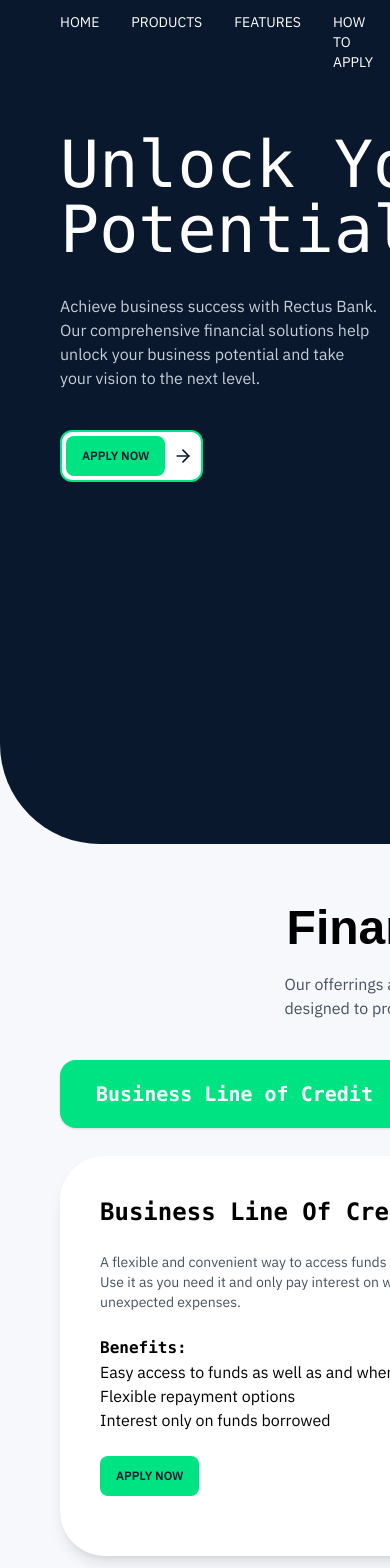
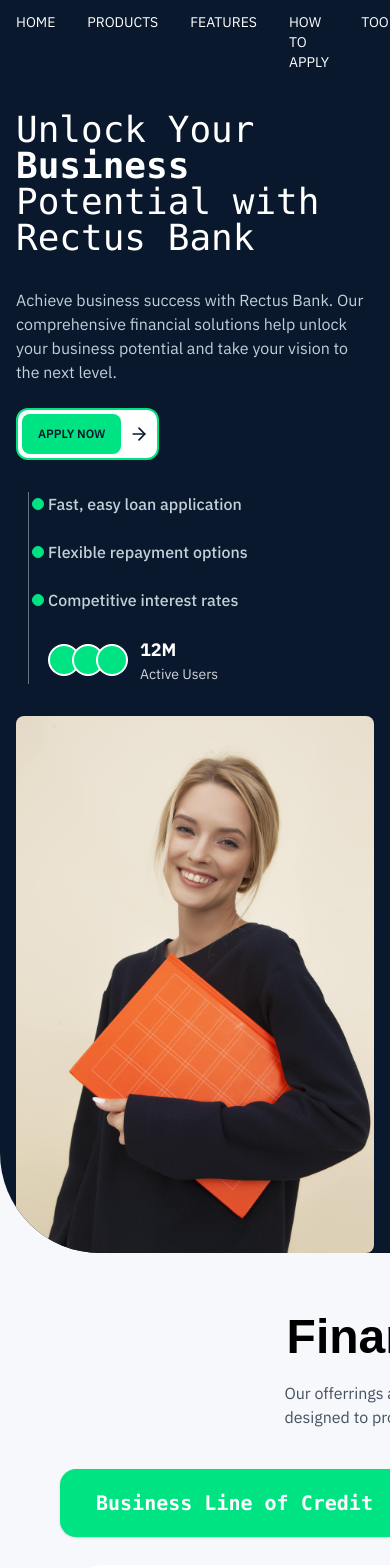
Before and after one commit to JeromeKasagga/Rectus-Bank, a React (Vite) app: page / in a window 390 px wide. Shown: the top 1568 px of the page. Built offline with nearby package versions, Linux system fonts and the light colour scheme; a web font is replaced by a local one.

Commit message:
add responsiveness

```diff
--- a/src/page-sections/Hero.jsx
+++ b/src/page-sections/Hero.jsx
@@ -3,61 +3,70 @@ import ApplyButton from "../Components/ApplyButton";
 import herolady from "/Users/JeromeMikaelson/Documents/PROGRAMMING/REACT LESSONS/React Projects/Rectus-Bank/src/assets/Images/hero-lady-img4.jpg";
 import { ArrowRight } from 'lucide-react';
 
+// ... (previous imports remain the same)
+
 function Hero() {
     return (
-        <section className="bg-primary h-screen text-white font-ibm pt-3 rounded-bl-[100px]">
-            <div className="pl-15 pr-15">
+        <section className="bg-primary min-h-screen text-white font-ibm pt-3 rounded-bl-[100px] overflow-hidden">
+            {/* Container with original green scheme classes */}
+            <div className="px-4 md:px-15">
                 <NavBar />
-                <div className="w-290 flex flex-col mt-15">
-                    <h1 className="font-mono font-thin text-[65px] leading-none">Unlock Your  <span className="font-bold">Business</span> <br /> Potential with Rectus Bank</h1>
-                    <div className="flex justify-between mt-8 gap-20">
-                        <div className="w-80 flex flex-col gap-10">
-                            <p className="text-primary">Achieve business success with Rectus Bank. <br /> Our comprehensive financial solutions help <br /> unlock your business potential and take <br /> your vision to the next level. </p>
-                            <div className="w-fit bg-white p-1 pr-2 flex  gap-2 items-center rounded-xl border-2 border-color cursor-pointer">
+                <div className="w-full max-w-7xl mx-auto flex flex-col mt-10 md:mt-15">
+                    <h1 className="font-mono font-thin text-4xl md:text-5xl lg:text-[65px] leading-none">
+                        Unlock Your <span className="font-bold">Business</span> <br /> Potential with Rectus Bank
+                    </h1>
+
+                    <div className="flex flex-col lg:flex-row justify-between mt-8 gap-8 lg:gap-20">
+                        {/* Left text block */}
+                        <div className="w-full lg:w-80 flex flex-col gap-6 md:gap-10">
+                            <p className="text-primary">
+                                Achieve business success with Rectus Bank. <br className="hidden md:block" />
+                                Our comprehensive financial solutions help <br className="hidden md:block" />
+                                unlock your business potential and take <br className="hidden md:block" />
+                                your vision to the next level.
+                            </p>
+                            <div className="w-fit bg-white p-1 pr-2 flex gap-2 items-center rounded-xl border-2 border-color cursor-pointer hover:bg-gray-50 transition-colors">
                                 <ApplyButton />
                                 <ArrowRight className="w-5 h-5 text-accent" />
                             </div>
                         </div>
-                        <div>
-                            <img src={herolady} alt="customer smiling" srcset="" className="h-90 w-70 rounded-lg" />
+
+                        {/* Image - position unchanged */}
+                        <div className="order-last lg:order-none">
+                            <img
+                                src={herolady}
+                                alt="customer smiling"
+                                className="h-auto w-full max-w-md lg:h-90 lg:w-70 rounded-lg object-cover"
+                            />
                         </div>
 
-                        {/* The vertical timeline */}
+                        {/* Vertical timeline - original green dots */}
                         <div className="relative flex-1 max-w-md text-white">
-                            {/* Vertical Line */}
                             <div className="absolute left-3 top-0 h-full w-px bg-gray-500"></div>
-
-                            {/* List Items */}
-                            <ol className="space-y-12 pl-8 relative z-10 text-primary">
+                            <ol className="space-y-6 md:space-y-12 pl-8 relative z-10 text-primary">
                                 {[
                                     "Fast, easy loan application",
                                     "Flexible repayment options",
                                     "Competitive interest rates"
                                 ].map((text, i) => (
                                     <li key={i} className="relative">
-                                        {/* Green dot */}
-                                        <span className="absolute -left-4 top-1.5 w-3 h-3 rounded-full bg-secondary border-1 border-(--border-color)"></span>
+                                        <span className="absolute -left-4 top-1.5 w-3 h-3 rounded-full bg-secondary border-1 border-color"></span>
                                         <span className="text-base font-medium">{text}</span>
                                     </li>
                                 ))}
                             </ol>
-
-                            {/* User count */}
-                            <div className="flex items-center gap-3 mt-8 pl-8">
-                                {/* Avatars */}
+                            <div className="flex items-center gap-3 mt-6 md:mt-8 pl-8">
                                 <div className="flex -space-x-2">
-                                    <img src="/user1.jpg" className="w-8 h-8 rounded-full border-2 border-white" />
-                                    <img src="/user2.jpg" className="w-8 h-8 rounded-full border-2 border-white" />
-                                    <img src="/user3.jpg" className="w-8 h-8 rounded-full border-2 border-white" />
+                                    {[1, 2, 3].map((i) => (
+                                        <div key={i} className="w-8 h-8 rounded-full bg-secondary border-2 border-white"></div>
+                                    ))}
                                 </div>
-                                {/* User Stats */}
                                 <div>
                                     <p className="text-lg font-bold">12M</p>
                                     <p className="text-sm text-gray-300">Active Users</p>
                                 </div>
                             </div>
                         </div>
-
                     </div>
                 </div>
             </div>
```
